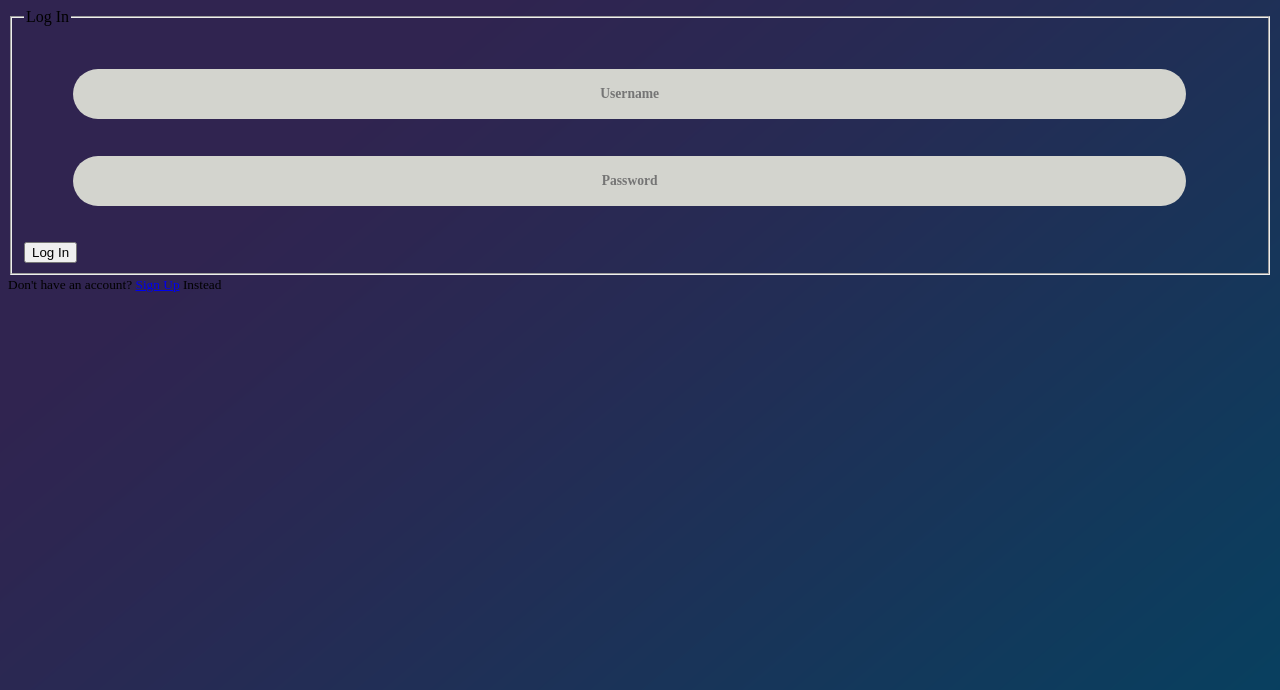
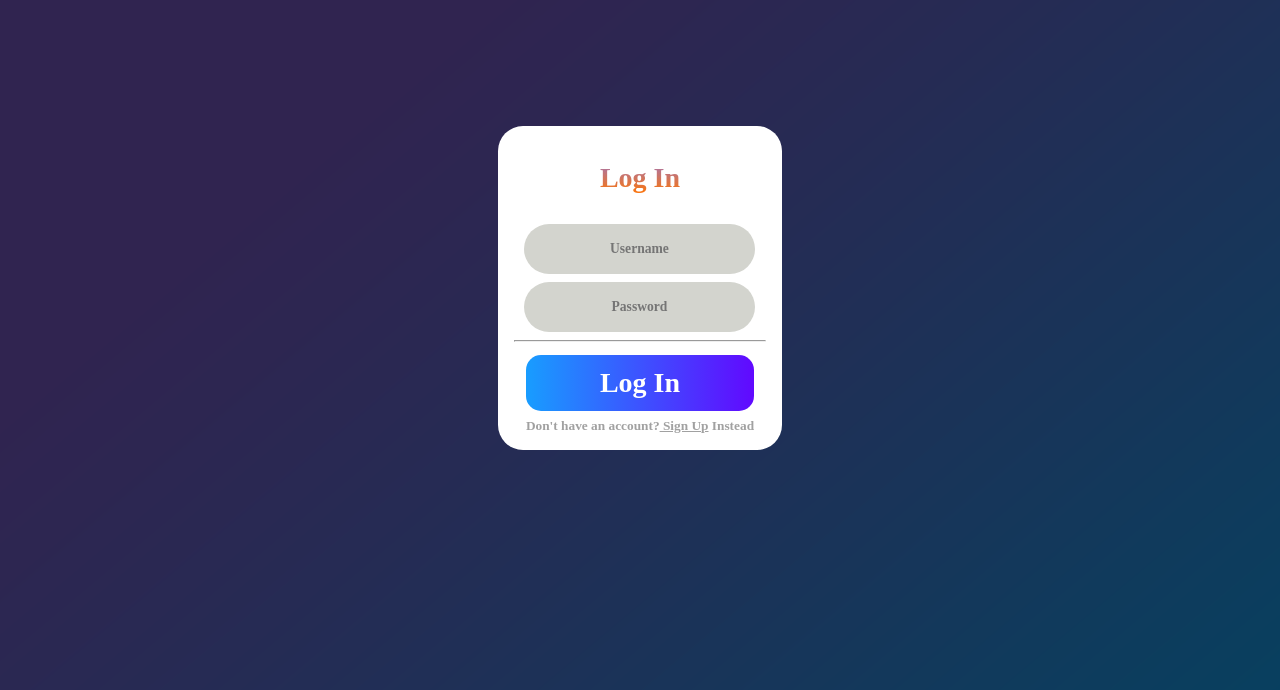
Before and after one commit to krishabbashyal/task-manager, a Django app: page /login/ in a window 1280 px wide. Shown: the top 690 px of the page. Run offline with Django 3.2, Linux system fonts and the light colour scheme.

Commit message:
Added more CSS

```diff
--- a/mainProjectDir/users/forms.py
+++ b/mainProjectDir/users/forms.py
@@ -1,6 +1,6 @@
 from django import forms
 from django.contrib.auth.models import User
-from django.contrib.auth.forms import UserCreationForm
+from django.contrib.auth.forms import UserCreationForm, UsernameField
 from django.contrib.auth.forms import AuthenticationForm
 
 
@@ -27,6 +27,7 @@ class LoginForm(AuthenticationForm):
     class Meta:
         model = User
         fields = ['username','password']
+
     def __init__(self, *args, **kwargs):
         super(LoginForm, self).__init__(*args, **kwargs)
         self.fields['username'].widget = forms.TextInput(attrs={'class': 'form-control', 'placeholder': 'Username'})
--- a/mainProjectDir/users/static/users/users.css
+++ b/mainProjectDir/users/static/users/users.css
@@ -12,17 +12,103 @@ h1, h2, h3, h4, h5, h6{
     padding: 1rem;
     width: 20%;
     text-align: center;
+    margin: auto;
+    margin-top: 10%;
+}
+
+.login-panel{
+    background-color: white;
+    border-radius: 25px;
+    padding: 1rem;
+    width: 20%;
+    text-align: center;
+    margin: auto;
+    margin-top: 10%;
 }
 
 .register-card-title{
     font-size: 1.75rem;
+    background: -webkit-linear-gradient(#a174b8, #fe7507);
+    -webkit-background-clip: text;
+    -webkit-text-fill-color: transparent;
     font-family: 'Copperplate Gothic Light', Copperplate, Balthazar;
     font-weight: bolder;
+    margin-top: 20px;
+    margin-bottom: 30px;
+}
+
+.login-card-title{
+    font-size: 1.75rem;
+    background: -webkit-linear-gradient(#a174b8, #fe7507);
+    -webkit-background-clip: text;
+    -webkit-text-fill-color: transparent;
+    font-family: 'Copperplate Gothic Light', Copperplate, Balthazar;
+    font-weight: bolder;
+    margin-top: 20px;
+    margin-bottom: 30px;
+}
+
+.create-button{
+    margin: 2%;
+    width: 90%;
+    height: 3.5rem;
+    border-radius: 15px;
+    border-style: none;
+    font-size: 1.75rem;
+    font-family: 'Copperplate Gothic Light', Copperplate, Balthazar;
+    font-weight: bolder;
+    color: #ffff;
+    background-image: linear-gradient(to right, #189dff, #6109ff);
+}
+
+.login-button{
+    margin: 2%;
+    width: 90%;
+    height: 3.5rem;
+    border-radius: 15px;
+    border-style: none;
+    font-size: 1.75rem;
+    font-family: 'Copperplate Gothic Light', Copperplate, Balthazar;
+    font-weight: bolder;
+    color: #ffff;
+    background-image: linear-gradient(to right, #189dff, #6109ff);
+}
+
+.log-in-instead{
+    font-family: 'Century Gothic';
+    font-weight: bolder;
+    color: #a1a1a1;
+}
+.log-in-instead a{
+    color: #a1a1a1
+}
+
+.sign-in-instead{
+    font-family: 'Century Gothic';
+    font-weight: bolder;
+    color: #a1a1a1;
+}
+.sign-in-instead a{
+    color: #a1a1a1
 }
 
 .form-control {
     margin-bottom: 3%;
     margin-top: 3%;
+}
+
+.account-created-message{
+    border-radius: 25px;
+    padding: 1rem;
+    width: 30%;
+    text-align: center;
+    margin-top: 8%;
+    margin-left: 33%;
+    margin-bottom: -8%;
+    background-color: #d2f4db;
+    color: #46763a;
+    list-style: none;
+
 }
 
 .form-control input{
@@ -43,7 +129,6 @@ h1, h2, h3, h4, h5, h6{
 
 .form-control input:focus{
     outline: none;
-    background-color: #e0e0e0;
 }
 
 
--- a/mainProjectDir/users/templates/users/loginPage.html
+++ b/mainProjectDir/users/templates/users/loginPage.html
@@ -11,30 +11,31 @@
         {% if messages %}
             <ul class="messages">
                 {% for message in messages %}
-                    <li{% if message.tags %} class="{{ message.tags }}"{% endif %}>{{ message }}</li>
+                    <li class = "account-created-message"{% if message.tags %} class="{{ message.tags }}"{% endif %}>{{ message }}</li>
                 {% endfor %}
             </ul>
         {% endif %}
     </div>
     <div>
-        <form method="POST">
+        <form method="POST" novalidate>
             {% csrf_token %}
-                <fieldset>
-                    <legend>Log In</legend>
+                <div class = 'login-panel'>
+                    <legend class = 'login-card-title'>Log In</legend>
                     {% for field in form %}
                     <div class="form-control {% if field.errors %}errors{% endif %}">
-                    {{ field }}
-                    {{ field.errors }}
+                        {{ field }}
+                        {{ field.errors }}
                     </div>
                     {% endfor %}
-                    <button>Log In</button>
-                </fieldset>
+                    <hr>
+                    <button class = 'login-button'>Log In</button>
+                    <div>
+                        <small class = 'sign-in-instead'>
+                            Don't have an account?<a href="{% url 'register' %}"> Sign Up</a> Instead
+                        </small>
+                    </div>
+                </div>
         </form>
-            <div>
-                <small>
-                    Don't have an account? <a href="{% url 'register' %}">Sign Up</a> Instead
-                </small>
-            </div>
     </div>
 </div>
 {% endblock content %}
--- a/mainProjectDir/users/views.py
+++ b/mainProjectDir/users/views.py
@@ -15,7 +15,7 @@ class UserView(SuccessMessageMixin, CreateView):
     form_class = RegisterForm
     template_name = "users/registerPage.html"
     success_url = "/login"
-    success_message = "Account was created successfully, you may now Log In"
+    success_message = "User was created, you may now use those credentials to log in."
 
 
 class HomePageView(TemplateView):
```
Also changed, not shown: mainProjectDir/users/templates/users/registerPage.html (+4 -3 lines), mainProjectDir/db.sqlite3.
